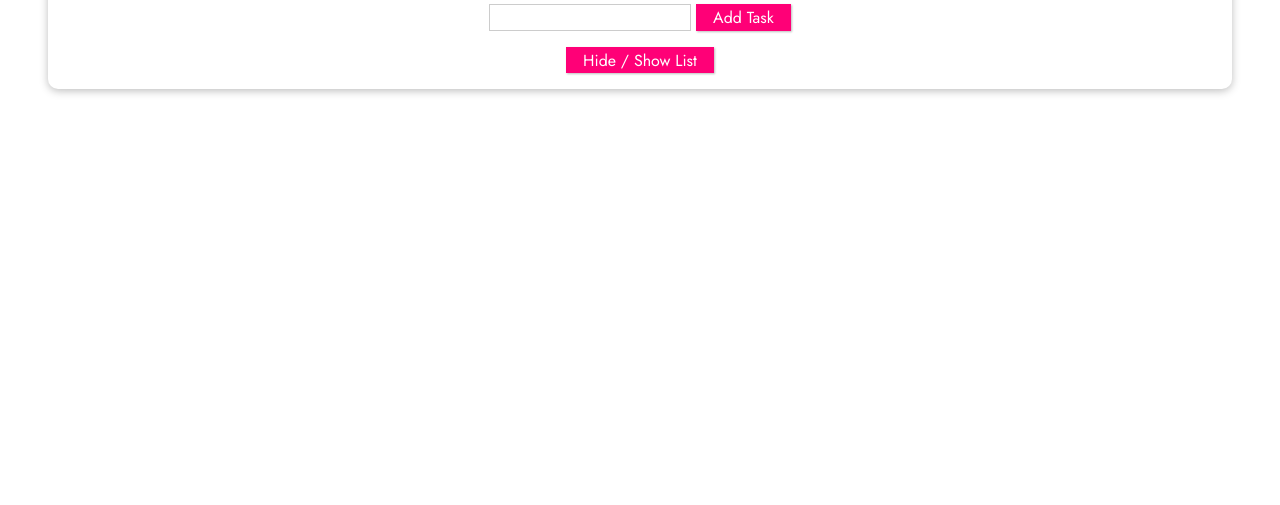
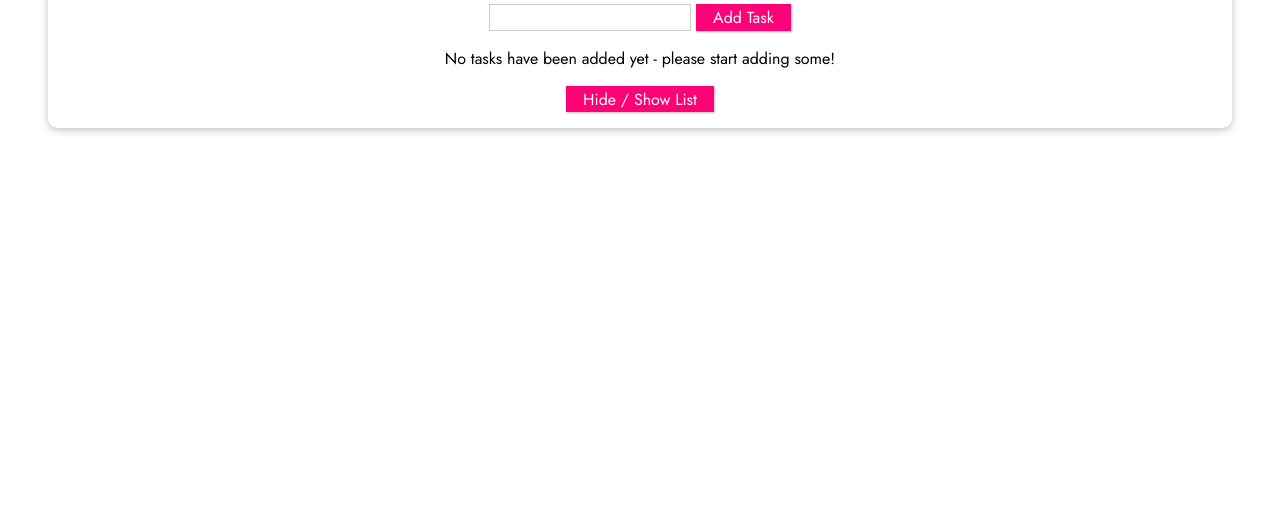
Before and after one commit to JoseAngelCabanes/VueTask5, a plain HTML site: page index.html in a window 1280 px wide. Shown: the part 295-800 px from the top of the page. Drawn offline with nearby package versions, Linux system fonts and the light colour scheme.

Commit message:
added text if there is no text entry

```diff
--- a/index.html
+++ b/index.html
@@ -22,6 +22,9 @@
       <!-- When clicking "Add Task" a new task with the entered text should be added -->
       <input type="text" v-model="enteredTaskValue">
       <button @click="addTask">Add Task</button>
+      <p v-if="tasks.legnth === 0">
+        No tasks have been added yet - please start adding some!
+      </p>
       <ul>
         <!-- 2) Output the list of tasks here -->
       </ul>
```
